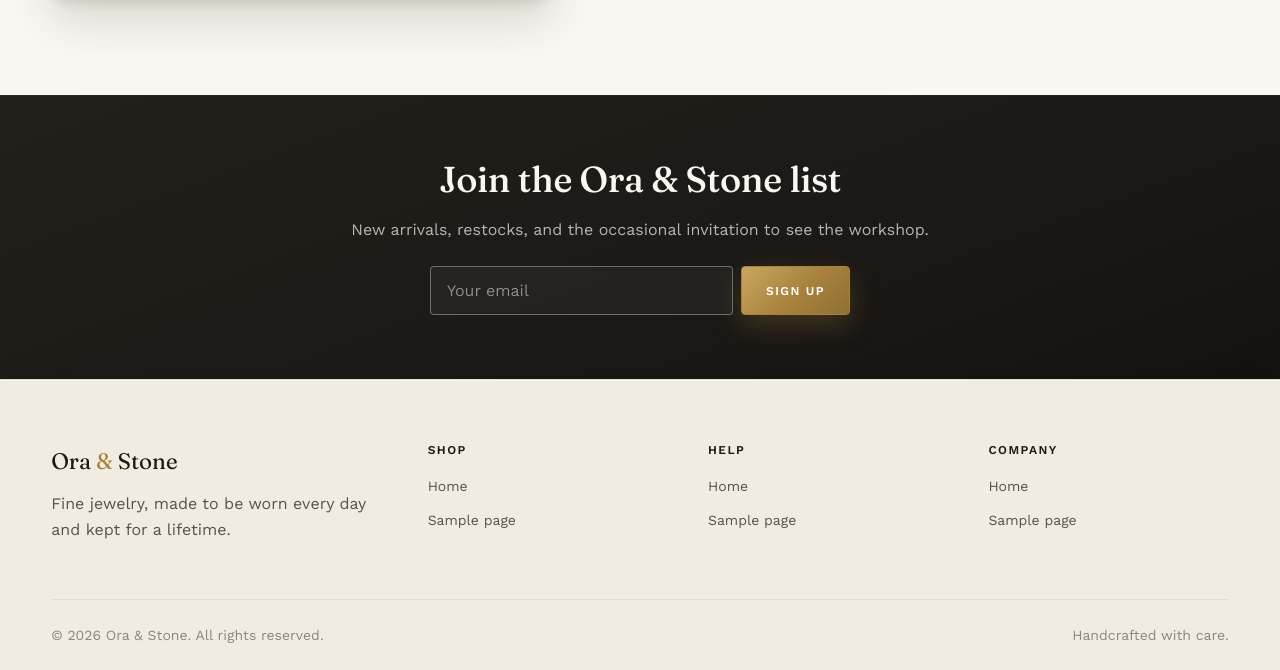
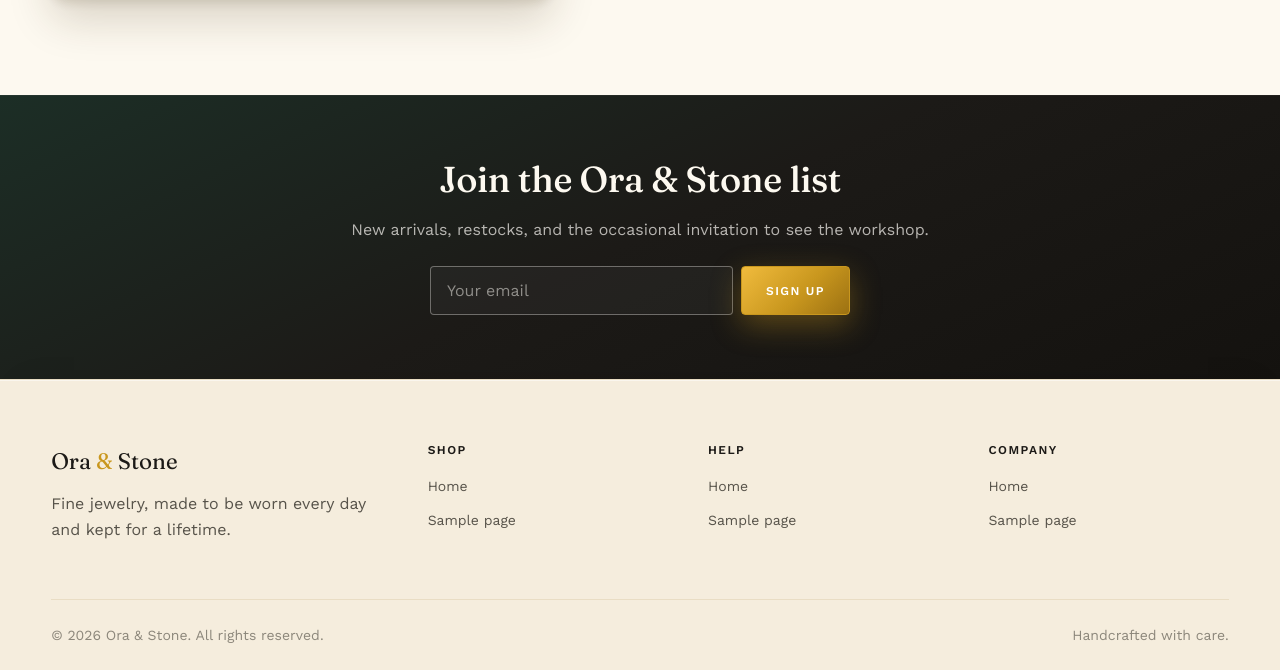
Before and after one commit to Mouna2313/wocommerce-temp-jewelshop, a WordPress theme: template front-page.php in a window 1280 px wide. Shown: the part 2536-3206 px from the top of the page. Run offline with PHP 8.4 and a stand-in for WordPress, Linux system fonts and the light colour scheme; the site name, menu and one post (Sample post) are stand-ins, and other content is empty.

Commit message:
Vivid jewel-tone color pass: ruby, sapphire, brighter gold and emerald
Further feedback: still read as too plain even with the shadow/depth
pass. Moved the accent palette from muted antique tones to saturated
gemstone colors, since a multi-gemstone jewelry brand has a natural
excuse for genuine color variety.

- tokens.css: gold brightened (#A8823C -> #C9971E) and a matching
  bright hover variant, emerald deepened to a true jewel green
  (#2F4A3E -> #0E7A56), and two new accent colors introduced —
  ruby (#D6284F) and sapphire (#2952C8) — with their own gradients
  and glow shadows. Error/focus tokens now point at the new ruby/gold.
- Badges: "Sale" moved off the gold gradient onto a ruby gradient (a
  much more legible/urgent convention than gold-on-everything); added
  a genuine "New" badge (sapphire) for products published in the last
  30 days, wired into content-product.php.
- Wishlist heart's "loved" state moved from muted clay to ruby with a
  tinted background fill — a red heart reads instantly, clay didn't.
- Account dashboard's 4 quick-link cards each get a distinct top-edge
  color + matching hover glow (gold/sapphire/emerald/ruby) instead of
  four identical cards.
- Order status badges: on-hold moved from a flat gold tint onto the
  sapphire gradient; completed/processing glow shadows updated to the
  new saturated colors.
- Newsletter and About page stats band backgrounds shifted from flat
  near-black to an emerald-tinted dark gradient for more color depth.

Co-Authored-By: Claude Sonnet 5 <noreply@anthropic.com>
Claude-Session: https://claude.ai/code/session_01SjTAHDLURniyEdgyydvavN

```diff
--- a/css/hero.css
+++ b/css/hero.css
@@ -138,6 +138,8 @@
   box-shadow: var(--shadow-soft);
 }
 .badge--gold { background: var(--gradient-gold); color: var(--color-surface); }
+.badge--sale { background: var(--gradient-ruby); color: var(--color-surface); box-shadow: var(--shadow-ruby); }
+.badge--new  { background: var(--gradient-sapphire); color: var(--color-surface); box-shadow: var(--shadow-sapphire); }
 .badge--sold { background: var(--color-ink-faint); color: var(--color-surface); }
 
 .product-card__name {
@@ -216,7 +218,7 @@
 
 /* ---- Newsletter ---- */
 .newsletter {
-  background: linear-gradient(160deg, #232019 0%, var(--color-ink) 55%, #14120f 100%);
+  background: linear-gradient(155deg, #1c2e26 0%, var(--color-ink) 50%, #14120f 100%);
   color: var(--color-bg);
   padding-block: var(--space-xl);
   text-align: center;
--- a/css/page.css
+++ b/css/page.css
@@ -57,7 +57,7 @@
 }
 
 /* ---- About: stats band ---- */
-.about-stats-band { background: linear-gradient(160deg, #232019 0%, var(--color-ink) 55%, #14120f 100%); color: var(--color-bg); }
+.about-stats-band { background: linear-gradient(155deg, #1c2e26 0%, var(--color-ink) 50%, #14120f 100%); color: var(--color-bg); }
 .about-stats {
   display: grid;
   grid-template-columns: repeat(4, 1fr);
--- a/css/tokens.css
+++ b/css/tokens.css
@@ -1,12 +1,13 @@
 /* =========================================================
    ORA & STONE — DESIGN TOKENS
-   Fine jewelry e-commerce. Ivory + antique gold + deep emerald.
+   Fine jewelry e-commerce. Ivory ground, gemstone-vivid accents —
+   gold, emerald, ruby, sapphire — each true to its stone, not muted.
    ========================================================= */
 
 :root {
   /* ---- Color: surfaces ---- */
-  --color-bg:            #FAF7F2;   /* ivory */
-  --color-bg-alt:        #F1ECE1;   /* deeper ivory panel */
+  --color-bg:            #FDF9F0;   /* warm ivory — calm canvas for vivid accents to pop against */
+  --color-bg-alt:        #F5EDDD;   /* deeper ivory panel */
   --color-surface:       #FFFFFF;
 
   /* ---- Color: ink ---- */
@@ -14,24 +15,28 @@
   --color-ink-soft:      #57534A;   /* secondary text */
   --color-ink-faint:     #8C877B;   /* tertiary / placeholder */
 
-  /* ---- Color: signature pairing ---- */
-  --color-gold:          #A8823C;   /* antique gold — primary accent */
-  --color-gold-light:    #C9A661;   /* gold hover / highlight */
-  --color-gold-dim:      #E9DCC0;   /* gold tint for subtle fills */
-  --color-emerald:       #2F4A3E;   /* deep emerald — secondary accent */
-  --color-emerald-light: #3F5F50;
+  /* ---- Color: signature pairing — bright, saturated gold + true emerald ---- */
+  --color-gold:          #C9971E;   /* luminous gold — primary accent */
+  --color-gold-light:    #F0BB3D;   /* bright gold hover / highlight */
+  --color-gold-dim:      #FBE7B3;   /* gold tint for subtle fills */
+  --color-emerald:       #0E7A56;   /* vivid emerald — secondary accent */
+  --color-emerald-light: #14A46E;
 
-  /* ---- Color: sparing highlight ---- */
-  --color-clay:          #C97B63;   /* rose clay — use only for tiny moments (badges, sale) */
+  /* ---- Color: gemstone accents — used deliberately, not everywhere ---- */
+  --color-ruby:          #D6284F;   /* ruby red — sale, wishlist, urgency */
+  --color-ruby-light:    #F0577A;
+  --color-sapphire:      #2952C8;   /* sapphire blue — new arrivals, info */
+  --color-sapphire-light:#4C78E8;
+  --color-clay:          #C97B63;   /* rose clay — softer accent, still available */
 
   /* ---- Color: structure ---- */
-  --color-border:        #E4DDD0;
-  --color-border-strong: #D5CBB8;
-  --color-focus:         #A8823C;
+  --color-border:        #E9DDC4;
+  --color-border-strong: #DCC89E;
+  --color-focus:         #C9971E;
 
   /* ---- Color: state ---- */
-  --color-error:         #A23B2E;
-  --color-success:       #2F4A3E;
+  --color-error:         #D6284F;
+  --color-success:       #0E7A56;
 
   /* ---- Typography ---- */
   --font-display: "Fraunces", "Iowan Old Style", Georgia, serif;
@@ -85,16 +90,20 @@
   /* ---- Elevation ----
      Warm-tinted shadows (ink at low opacity, not neutral grey) so depth
      reads as soft jeweler's-case lighting rather than generic UI shadow. */
-  --shadow-soft:      0 1px 2px rgba(28, 26, 23, 0.04), 0 8px 24px rgba(28, 26, 23, 0.06);
-  --shadow-card:       0 1px 3px rgba(46, 36, 18, 0.06), 0 10px 28px rgba(46, 36, 18, 0.09);
-  --shadow-card-hover: 0 4px 10px rgba(46, 36, 18, 0.10), 0 20px 44px rgba(46, 36, 18, 0.16);
-  --shadow-gold:       0 10px 28px rgba(168, 130, 60, 0.28);
-  --shadow-gold-hover: 0 14px 36px rgba(168, 130, 60, 0.38);
+  --shadow-soft:      0 1px 2px rgba(28, 26, 23, 0.05), 0 8px 24px rgba(28, 26, 23, 0.07);
+  --shadow-card:       0 1px 3px rgba(58, 40, 8, 0.07), 0 10px 28px rgba(58, 40, 8, 0.10);
+  --shadow-card-hover: 0 4px 10px rgba(58, 40, 8, 0.12), 0 20px 44px rgba(58, 40, 8, 0.18);
+  --shadow-gold:       0 10px 30px rgba(201, 151, 30, 0.38);
+  --shadow-gold-hover: 0 16px 40px rgba(201, 151, 30, 0.5);
+  --shadow-ruby:       0 10px 28px rgba(214, 40, 79, 0.35);
+  --shadow-sapphire:   0 10px 28px rgba(41, 82, 200, 0.32);
   --shadow-inset-hairline: inset 0 0 0 1px rgba(28, 26, 23, 0.05);
 
-  /* Gold surface gradient — for CTA moments that should feel like foil, not a flat fill */
-  --gradient-gold: linear-gradient(135deg, var(--color-gold-light) 0%, var(--color-gold) 55%, #8f6f34 100%);
-  --gradient-emerald: linear-gradient(135deg, var(--color-emerald-light) 0%, var(--color-emerald) 65%, #1c2c25 100%);
+  /* Gemstone surface gradients — foil/faceted feel, not flat fills */
+  --gradient-gold:     linear-gradient(135deg, var(--color-gold-light) 0%, var(--color-gold) 55%, #9c7112 100%);
+  --gradient-emerald:  linear-gradient(135deg, var(--color-emerald-light) 0%, var(--color-emerald) 65%, #075038 100%);
+  --gradient-ruby:     linear-gradient(135deg, var(--color-ruby-light) 0%, var(--color-ruby) 60%, #9c1637 100%);
+  --gradient-sapphire: linear-gradient(135deg, var(--color-sapphire-light) 0%, var(--color-sapphire) 60%, #1a3a94 100%);
 }
 
 @media (prefers-reduced-motion: reduce) {
--- a/css/wishlist.css
+++ b/css/wishlist.css
@@ -20,8 +20,8 @@
               box-shadow var(--duration-fast) var(--ease-standard),
               transform var(--duration-fast) var(--ease-standard);
 }
-.wishlist-btn:hover { color: var(--color-clay); border-color: var(--color-clay); box-shadow: var(--shadow-card); transform: translateY(-1px); }
-.wishlist-btn.is-active { color: var(--color-clay); border-color: var(--color-clay); box-shadow: 0 4px 14px rgba(201,123,99,0.35); }
+.wishlist-btn:hover { color: var(--color-ruby); border-color: var(--color-ruby); box-shadow: var(--shadow-card); transform: translateY(-1px); }
+.wishlist-btn.is-active { color: var(--color-ruby); border-color: var(--color-ruby); background: #FFF0F3; box-shadow: var(--shadow-ruby); }
 .wishlist-btn:disabled { opacity: 0.6; cursor: default; }
 
 /* Overlaid on a product card's media */
--- a/woocommerce/single-product/product-image.php
+++ b/woocommerce/single-product/product-image.php
@@ -35,7 +35,7 @@ $main_full_src = wp_get_attachment_image_url( $main_id, 'full' );
 
 	<div class="product-gallery__main loupe" id="product-gallery-main">
 		<?php if ( $product->is_on_sale() ) : ?>
-			<span class="product-gallery__badge"><span class="badge badge--gold"><?php esc_html_e( 'Sale', 'oraandstone' ); ?></span></span>
+			<span class="product-gallery__badge"><span class="badge badge--sale"><?php esc_html_e( 'Sale', 'oraandstone' ); ?></span></span>
 		<?php endif; ?>
 		<?php
 		echo wp_get_attachment_image( $main_id, 'full', false, array(
```
Also changed, not shown: css/woocommerce.css (+13 -4 lines), woocommerce/content-product.php (+11 -3 lines), woocommerce/myaccount/dashboard.php (+4 -4 lines).
